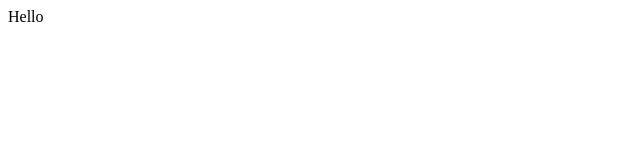
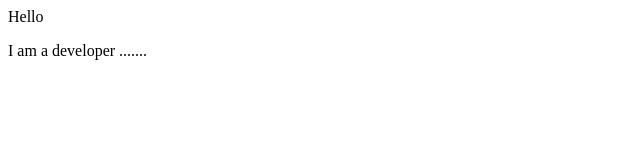
Before and after one commit to AsemaniJoshua/demo-repo, a plain HTML site: page index.html in a window 1280 px wide. Shown: the whole page, without its empty margins (0-640 px from the left). Drawn offline with Linux system fonts and the light colour scheme.

Commit message:
Edited this file with main branch

```diff
--- a/index.html
+++ b/index.html
@@ -1 +1,2 @@
 <div>Hello</div>
+<p> I am a developer .......</p>
```
